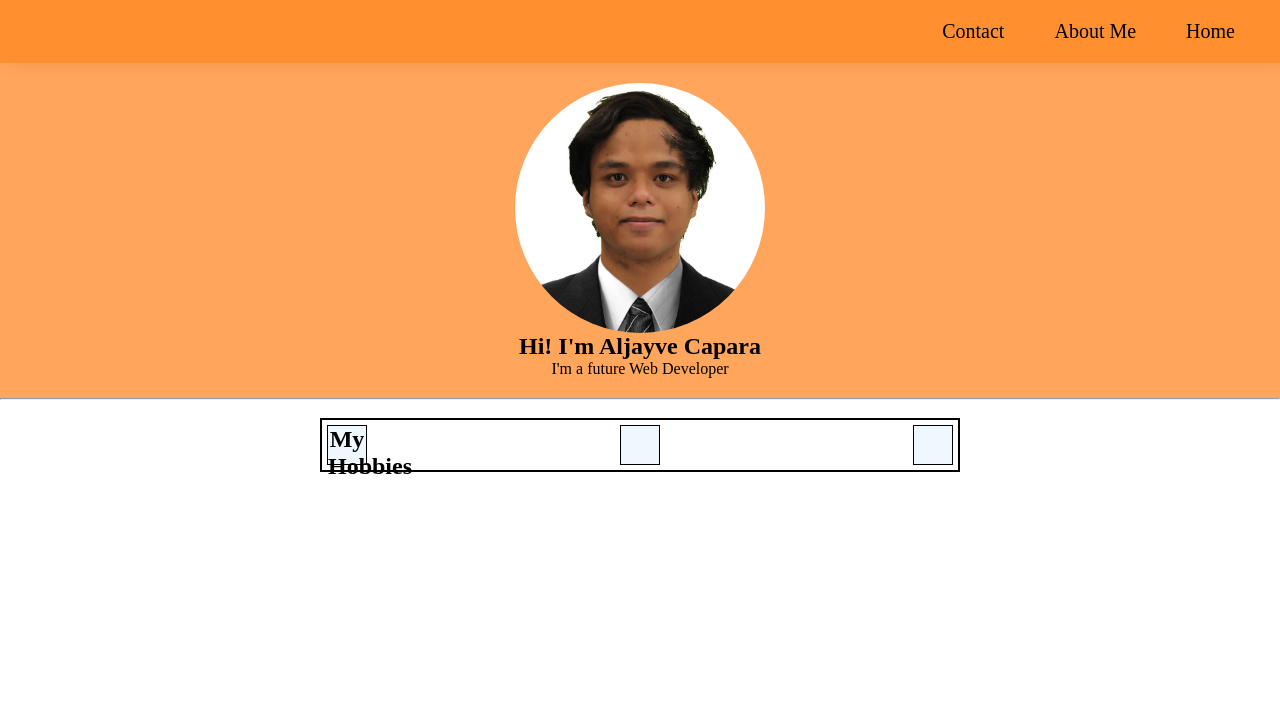
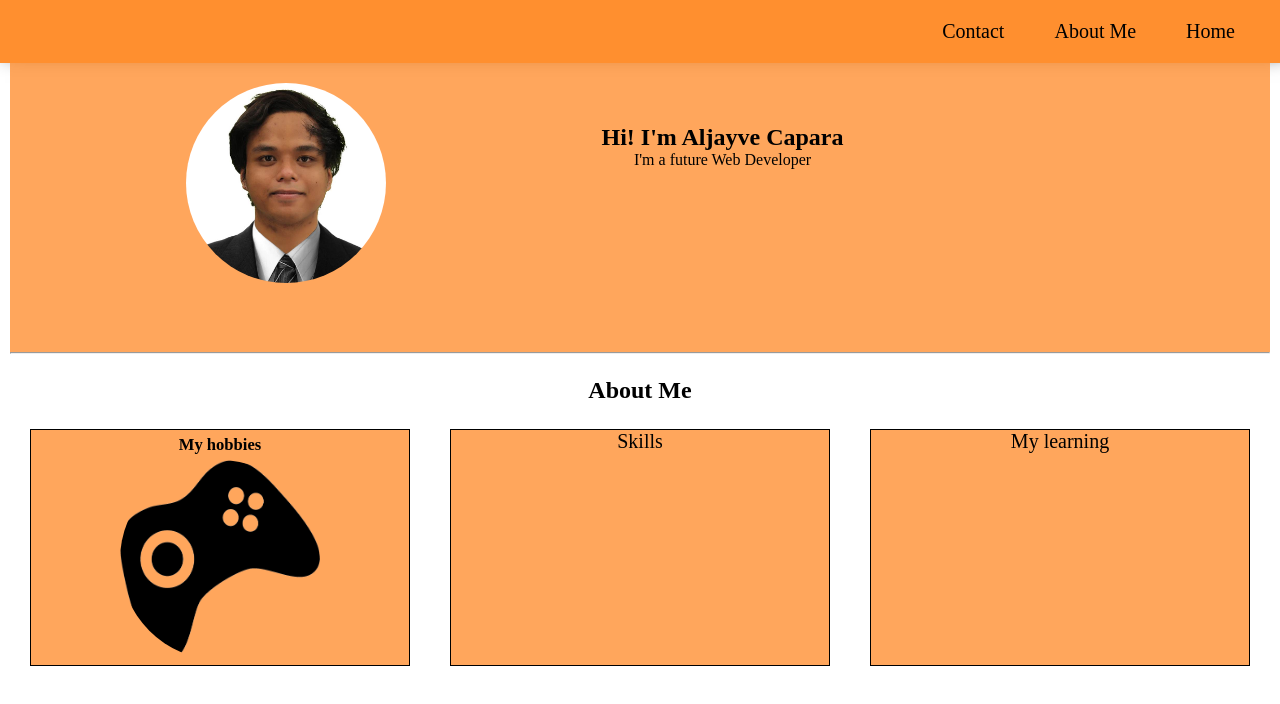
Before and after one commit to Aljayve21/KodegoExercise, a plain HTML site: page index.html in a window 1280 px wide. Drawn offline with Linux system fonts and the light colour scheme.

Commit message:
-wip portfolio

```diff
--- a/css/styles.css
+++ b/css/styles.css
@@ -40,7 +40,9 @@ li {
 }
 
 a:hover, a:before, a:after, a:active {
-  color: white;
+  background-color: white;
+  padding-top: auto;
+  padding-bottom: auto;
 }
 
 .navigation {
@@ -55,46 +57,62 @@ a:hover, a:before, a:after, a:active {
   background-color: #ff8d2fc7;
   padding-top: 20px;
   padding-bottom: 20px;
-
+  padding-left: 146px;
 }
 img {
   border-radius: 50%;
-  display: block;
-  margin-left: auto;
-  margin-right: auto;
+  margin-left: 30px;
+  margin-right: 30px;
   position: relative;
+  display: inline;
 }
 
 .section {
   text-align: center;
   position: relative;
+  padding-left: 206px;
+  padding-right: 241px;
 }
 
 
-h1, p {
+.section > h1, p {
   text-decoration: none;
   font-family: 'Times New Roman', Times, serif;
   position: relative;
+  bottom: 163px;
+  left: 27px;
+}
+
+main {
+  position: relative;
+  padding-left: 10px;
+  padding-right: 10px;
 }
 
 /* SECTION 2 */
 
+#about {
+  position: relative;
+  text-align: center;
+  padding-top: 5px;
+  padding-bottom: 5px;
+}
 #aboutme {
-  width: 50%;
-  height: auto;
-  border: 2px solid black;
-  margin: 0 auto;
-  padding: 5px;
   display: flex;
-  justify-content: space-between;
-  position: relative;
+
 }
 
-.column {
-  background-color: aliceblue;
-  height: 40px;
-  width: 40px;
+#aboutme div {
+  border: 1px solid black;
+  background-color: #ff8d2fc7;
+  align-items: center;
   text-align: center;
-  border: 1px solid black;
-  position: relative;
+  font-size: 20px;
+  margin: 20px;
+  width: 100%;
 }
+
+div > h5 {
+  padding-top: 5px;
+  padding-bottom: 5px;
+}
--- a/index.html
+++ b/index.html
@@ -15,7 +15,7 @@
       <nav class="navi">
         <ul>
           <li><a href="#">Home</a></li>
-          <li><a href="#">About Me</a></li>
+          <li><a href="#about">About Me</a></li>
           <li><a href="#">Contact</a></li>
         </ul>
       </nav>
@@ -28,9 +28,9 @@
 <main>
   <section>
     <div class="logo">
-      <img src="/img/logo.png" alt="avatar" width="250" height="250">
+      <img src="/img/logo.png" alt="avatar" width="200" height="200">
       <div class="section">
-        <h1>Hi! I'm Aljayve Capara</h1>
+        <h1><span>Hi! I'm Aljayve Capara</span></h1>
         <p>I'm a future Web Developer</p>
       </div>
     </div>
@@ -41,12 +41,14 @@
 
   <!--SECTION 2-->
   <section>
+    <h2 id="about">About Me</h2>
     <div id="aboutme">
-    <div class="column">
-      <h2>My Hobbies</h2>
+    <div>
+      <h5>My hobbies</h5>
+      <img src="/img/game.png" width="200" height="200">
     </div>
-    <div class="column"></div>
-    <div class="column"></div>
+    <div>Skills</div>
+    <div>My learning</div>
     </div>
   </section>
 
```
Also changed, not shown: img/game.png (added).
